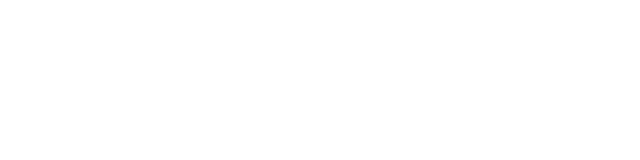
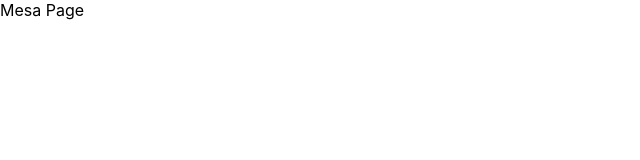
Before and after one commit to jrmartinez96/redes-juego-cartas-cliente, a React (Create React App) app: page /mesa in a window 1280 px wide. Shown: the top 160 px of the page, without its empty margins (0-640 px from the left). Built offline with nearby package versions, Linux system fonts and the light colour scheme.

Commit message:
redireccionar a mesa page

```diff
--- a/src/App.js
+++ b/src/App.js
@@ -6,16 +6,16 @@
   Link
 } from "react-router-dom";
 
-import { MenuPage } from './pages/menu/menu'
+import MenuPage from './pages/menu/menu'
+import MesaPage from './pages/mesa/mesa';
 
 
 function App() {
   return (
     <Router>
       <Switch>
-        <Route exact path="/">
-          <MenuPage/>
-        </Route>
+        <Route exact path="/" component={MenuPage}></Route>
+        <Route exact path="/mesa" component={MesaPage}></Route>
       </Switch>
     </Router>
   );
--- a/src/pages/menu/menu.jsx
+++ b/src/pages/menu/menu.jsx
@@ -1,7 +1,19 @@
 import React from 'react'
 import './menu.css'
+import { useHistory } from "react-router-dom";
 
-export class MenuPage extends React.Component {
+class MenuPage extends React.Component {
+
+    constructor(props) {
+        super(props)
+    }
+
+    goMesa = () => {
+        // let history = useHistory()
+        // history.push('/mesa')
+        console.log("hola")
+        this.props.history.push('/mesa')
+    }
 
     render() {
         return (
@@ -18,7 +30,10 @@
                             </input>
                         </div>
                         <div className="button-play-container">
-                            <button className="button-play">Jugar</button>
+                            <button
+                                className="button-play"
+                                onClick={this.goMesa}
+                            >Jugar</button>
                         </div>
                     </div>
                 </div>
@@ -26,3 +41,5 @@
         )
     }
 }
+
+export default MenuPage;
--- /dev/null
+++ b/src/pages/mesa/mesa.jsx
@@ -0,0 +1,14 @@
+import React from 'react'
+
+class MesaPage extends React.Component {
+
+    render() {
+        return (
+            <div>
+                Mesa Page
+            </div>
+        )
+    }
+}
+
+export default MesaPage;
```
